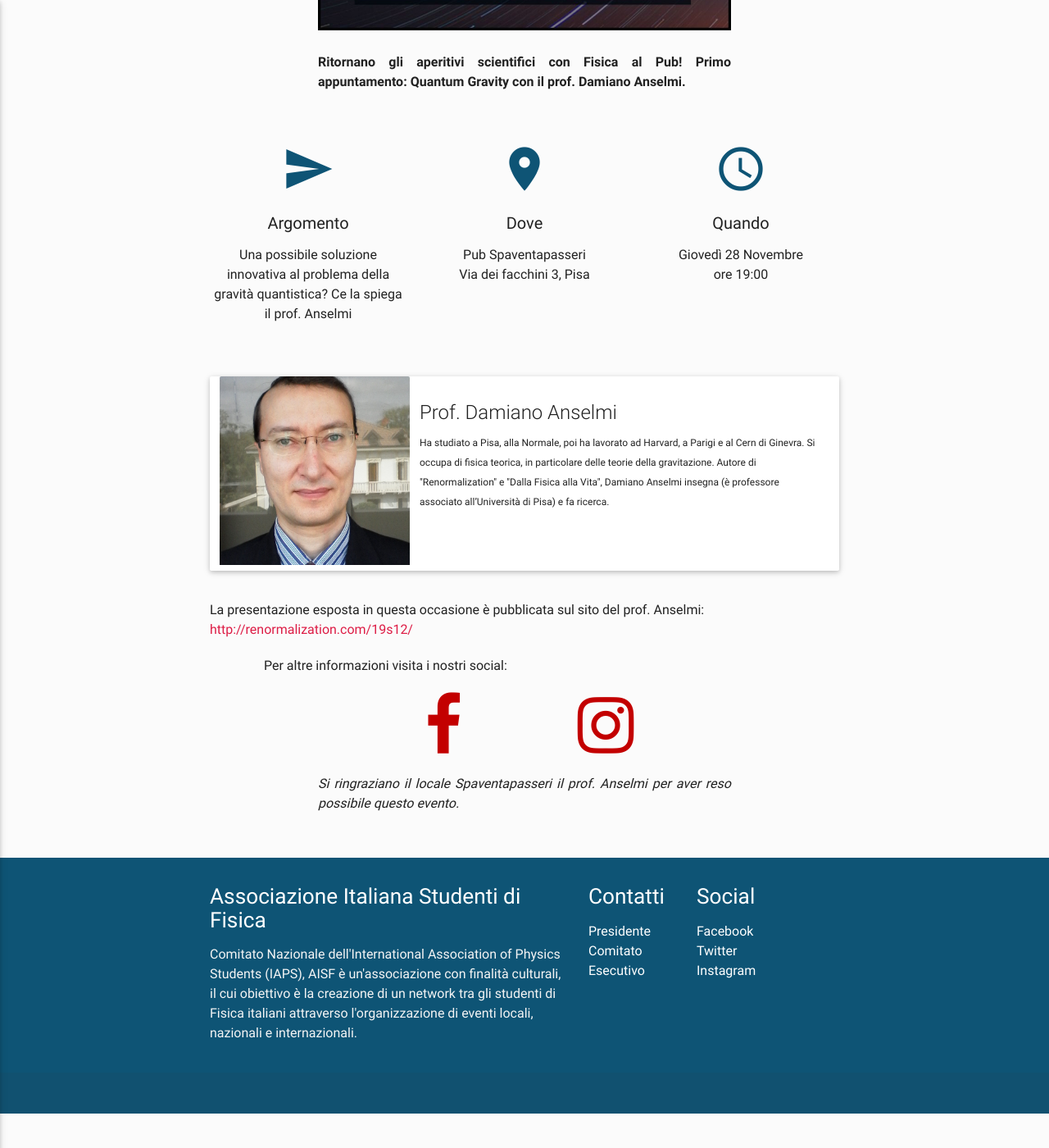
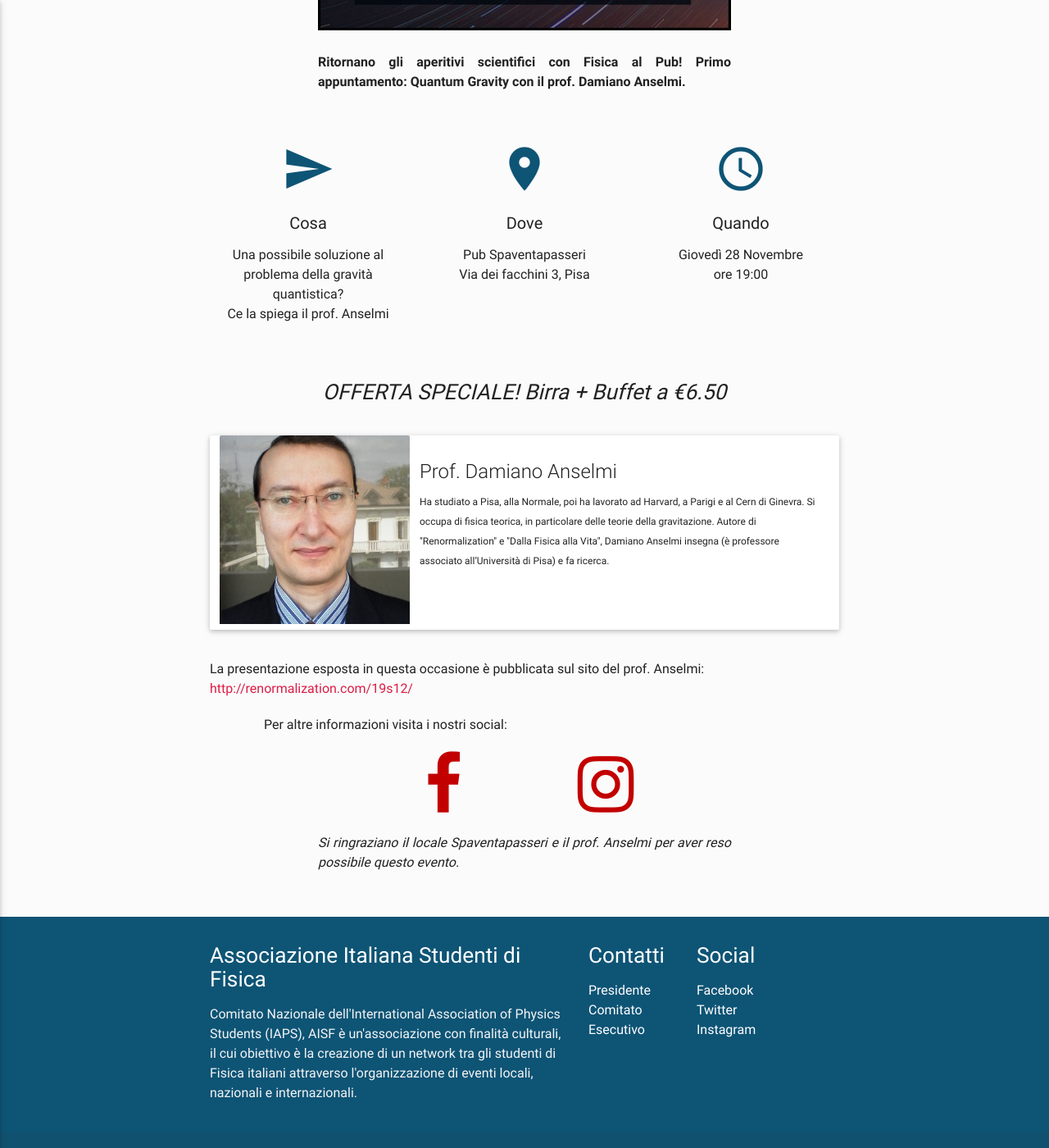
Before and after one commit to ai-sf/pisa, a Jekyll site: the page built from fisica_al_pub_19-20_1.html, in a window 1280 px wide and 1400 px high, scrolled down 846 px. Shown: the whole window at 82% size. Built offline with Jekyll 4.4.1, drawn with Linux system fonts in a browser that asks for light colours; nearby versions of some CDN libraries.

Commit message:
add fisica_al_pub_19-20_1 to menus

```diff
--- a/_data/lista_eventi.yml
+++ b/_data/lista_eventi.yml
@@ -4,3 +4,9 @@
   url: summerschool_20
   alt: Evento Summerschool
   live: "true"
+- image: img/eventi/fisica_al_pub_19-20_1.png
+  title: Fisica al Pub - Quantum Gravity
+  info: I grandi temi della Fisica moderna raccontati apertamente davanti a una birra
+  url: fisica_al_pub_19-20_1
+  alt: Fisica al Pub
+  live: "false"
--- a/fisica_al_pub_19-20_1.html
+++ b/fisica_al_pub_19-20_1.html
@@ -6,8 +6,8 @@ locandina:
            alt: Locandina Fisica al Pub con il prof. Anselmi
 incipit: "Ritornano gli aperitivi scientifici con Fisica al Pub! Primo appuntamento: Quantum Gravity con il prof. Damiano Anselmi.</br> "
 icon_block_list:
-                  - name: "Argomento"
-                    text: "Una possibile soluzione innovativa al problema della gravità quantistica? Ce la spiega il prof. Anselmi"
+                  - name: "Cosa"
+                    text: "Una possibile soluzione al problema della gravità quantistica? </br> Ce la spiega il prof. Anselmi"
                     icon: send
                   - name: "Dove"
                     text: "Pub Spaventapasseri </br> Via dei facchini 3, Pisa"
@@ -18,8 +18,14 @@ icon_block_list:
 social:
         instagram: "https://www.instagram.com/p/B45Mmn8CY0D/?utm_source=ig_web_copy_link"
         facebook: "https://it-it.facebook.com/ComitatoLocalePisa/photos/a.864279740361992/2358434824279802/?type=3"
-credits: "Si ringraziano il locale Spaventapasseri il prof. Anselmi per aver reso possibile questo evento."
+credits: "Si ringraziano il locale Spaventapasseri e il prof. Anselmi per aver reso possibile questo evento."
 ---
+
+<div class="row">
+    <div class="col s12 center">
+        <b><i><h5>OFFERTA SPECIALE! Birra + Buffet a €6.50</h5></i></b>
+    </div>
+</div>
 
 <div class="row">
     <div class="col s12">
```
